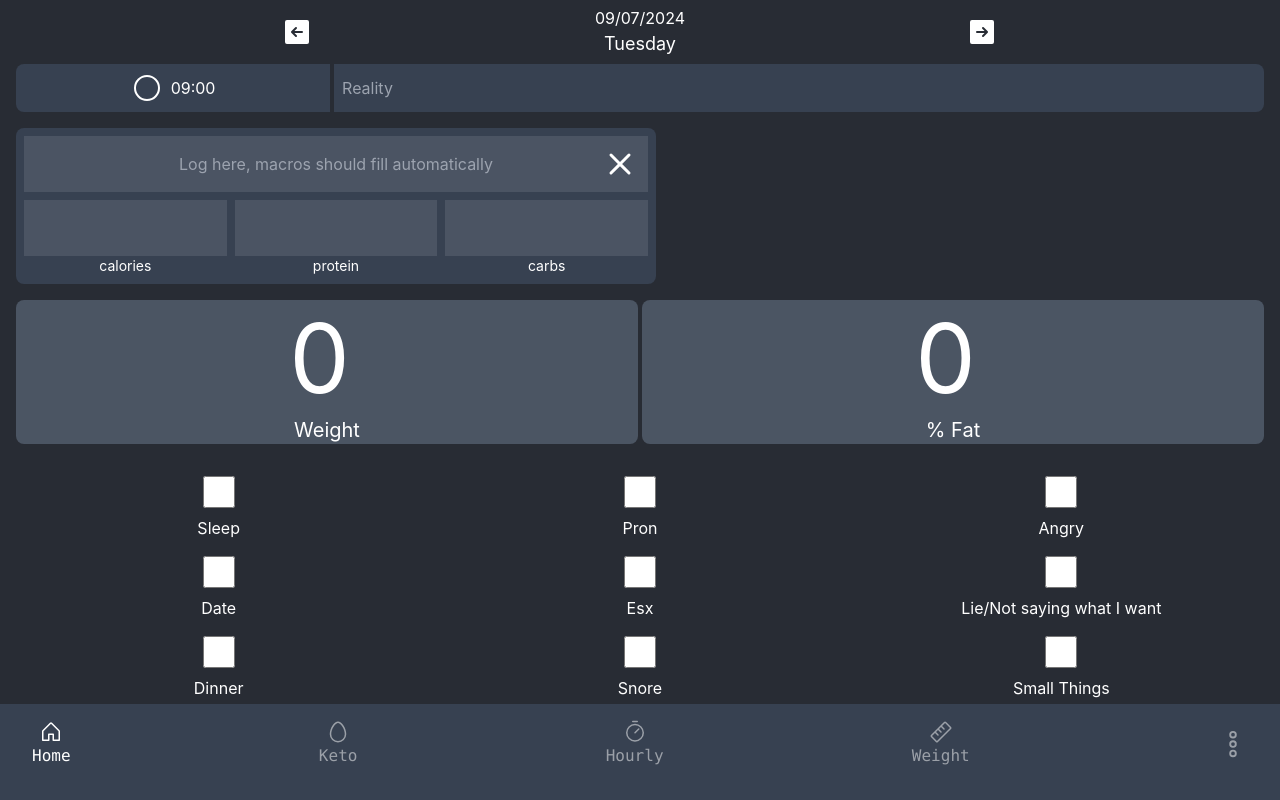
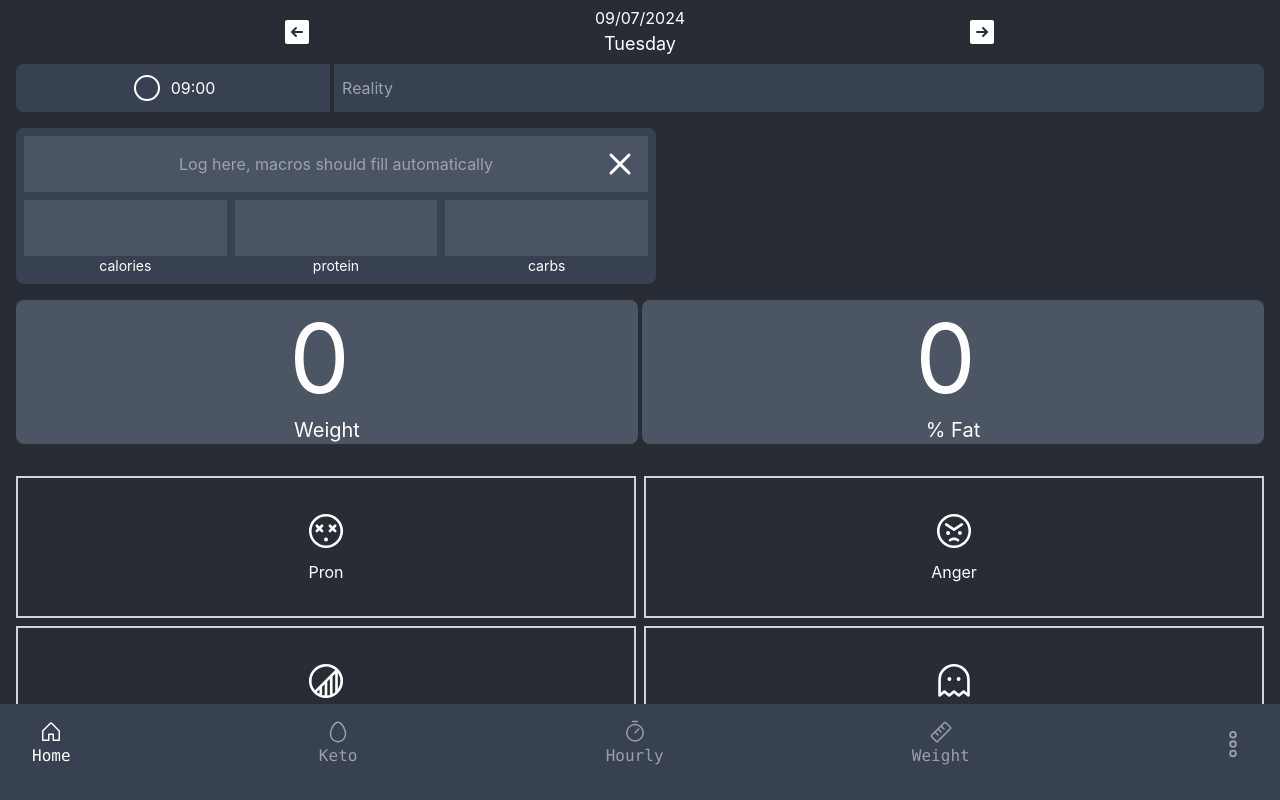
Before and after one commit to EliranSun/trackers, a React (Create React App) app: page / in a window 1280 px wide. Built offline with nearby package versions, Linux system fonts and the light colour scheme; no server answers; the database is empty.

Commit message:
Hub continued

```diff
--- a/src/features/hub/HubView.jsx
+++ b/src/features/hub/HubView.jsx
@@ -1,33 +1,60 @@
-import {useCallback, useEffect, useState} from "react";
-import {getHourlyLogs, getKetoLogs, getWeightLogs} from "../../utils/db";
+import {useCallback, useEffect, useMemo, useState} from "react";
+import {DbTables, getHourlyLogs, getKetoLogs, getLogs, getWeightLogs, setLog} from "../../utils/db";
 import {KetoEntry} from "../keto/KetoEntry";
 import {MetricInput} from "../weight/WeightView";
 import {HourEntry} from "../hourly/HourEntry";
 import {formatHour} from "../hourly/HourlyView";
+import {TrackerIcons, TrackerNames, Trackers, TrackerType} from "../../constants";
+import classNames from "classnames";
 
 const hour = new Date().getHours();
 
-const Checkbox = ({label, isChecked, onChange}) => {
+const Checkbox = ({label, date, icon: Icon, isChecked: initIsChecked = null, onChange}) => {
+    const [isChecked, setIsChecked] = useState(initIsChecked);
+
+    useEffect(() => {
+        const key = DbTables[label];
+        if (!key || !date) {
+            console.log({DbTables, label, date});
+            return;
+        }
+
+        getLogs(DbTables[label], date).then(data => {
+            if (data.length === 0) {
+                setIsChecked(null);
+                return;
+            }
+
+            setIsChecked(data[0].isMet);
+        });
+    }, []);
     return (
-        <div className="flex flex-col items-center gap-2">
-            <input
-                type="checkbox"
-                checked={isChecked}
-                onChange={onChange}
-                className="size-8"/>
+        <button
+            onClick={() => onChange(!isChecked)}
+            className={classNames({
+                "flex flex-col items-center gap-2 p-8": true,
+                "border-2 border-gray-300": true,
+                "bg-green-100 border-green-500": isChecked !== null && isChecked,
+                "bg-red-100 border-red-500": isChecked !== null && !isChecked,
+            })}>
+            {/*<input*/}
+            {/*    type="checkbox"*/}
+            {/*    checked={isChecked}*/}
+            {/*    onChange={onChange}*/}
+            {/*    className="size-8"/>*/}
+            <Icon size={42}/>
             <h2>{label}</h2>
-        </div>
+        </button>
     )
 }
 
 export const HubView = ({date, time}) => {
     const [ketoEntry, setKetoEntry] = useState({});
     const [hourEntry, setHourEntry] = useState({});
-    const [isSleepGoalMet, setIsSleepGoalMet] = useState(false);
-    const [weightEntry, setWeightEntry] = useState({
-        weight: 0,
-        fat: 0,
-    });
+    const [weightEntry, setWeightEntry] = useState({weight: 0, fat: 0,});
+    const checkboxTrackers = useMemo(() => {
+        return Object.values(Trackers).filter(tracker => tracker.type === TrackerType.CHECKBOX);
+    }, []);
 
     const fetch = useCallback(() => {
         getKetoLogs(date).then(data => {
@@ -100,43 +127,22 @@ export const HubView = ({date, time}) => {
                     onChange={value => setWeightEntry({...weightEntry, fat: value})}
                     label="% Fat"/>
             </div>
-            <div className="grid grid-cols-3 gap-4 py-8">
-                <Checkbox
-                    label="Sleep"
-                    isChecked={isSleepGoalMet}
-                    onChange={() => setIsSleepGoalMet(!isSleepGoalMet)}/>
-                <Checkbox
-                    label="Pron"
-                    isChecked={isSleepGoalMet}
-                    onChange={() => setIsSleepGoalMet(!isSleepGoalMet)}/>
-                <Checkbox
-                    label="Angry"
-                    isChecked={isSleepGoalMet}
-                    onChange={() => setIsSleepGoalMet(!isSleepGoalMet)}/>
-                <Checkbox
-                    label="Date"
-                    isChecked={isSleepGoalMet}
-                    onChange={() => setIsSleepGoalMet(!isSleepGoalMet)}/>
-                <Checkbox
-                    label="Esx"
-                    isChecked={isSleepGoalMet}
-                    onChange={() => setIsSleepGoalMet(!isSleepGoalMet)}/>
-                <Checkbox
-                    label="Lie/Not saying what I want"
-                    isChecked={isSleepGoalMet}
-                    onChange={() => setIsSleepGoalMet(!isSleepGoalMet)}/>
-                <Checkbox
-                    label="Dinner"
-                    isChecked={isSleepGoalMet}
-                    onChange={() => setIsSleepGoalMet(!isSleepGoalMet)}/>
-                <Checkbox
-                    label="Snore"
-                    isChecked={isSleepGoalMet}
-                    onChange={() => setIsSleepGoalMet(!isSleepGoalMet)}/>
-                <Checkbox
-                    label="Small Things"
-                    isChecked={isSleepGoalMet}
-                    onChange={() => setIsSleepGoalMet(!isSleepGoalMet)}/>
+            <div className="grid grid-cols-2 gap-2 justify-center py-8">
+                {checkboxTrackers.map(tracker => (
+                    <Checkbox
+                        key={tracker.name}
+                        label={tracker.name}
+                        icon={tracker.icon}
+                        date={date}
+                        isChecked={tracker.isChecked}
+                        onChange={async (isChecked) => {
+                            try {
+                                await setLog(date, tracker.name, isChecked);
+                            } catch (error) {
+                                console.error(error);
+                            }
+                        }}/>
+                ))}
             </div>
         </section>
     )
--- a/src/utils/db.js
+++ b/src/utils/db.js
@@ -1,24 +1,24 @@
-import { createClient } from "@supabase/supabase-js";
-import { addDays, format } from "date-fns";
+import {createClient} from "@supabase/supabase-js";
+import {TrackerNames} from "../constants";
 
 const supabase = createClient(process.env.REACT_APP_SUPABASE_URL, process.env.REACT_APP_SUPABASE_ANON_KEY);
 
 export const DbTables = {
-  KETO_LOGS: "keto_logs",
-  HOURLY_LOGS: "hourly_logs",
-  WEIGHT_LOGS: "weight_logs",
-  SLEEP_LOGS: "sleep_logs",
-  ANGER_LOGS: "anger_logs",
-  DINNER_LOGS: "dinner_logs",
-  DATES_LOGS: "dates_logs",
+    [TrackerNames.KETO]: "keto_logs",
+    [TrackerNames.HOURLY]: "hourly_logs",
+    [TrackerNames.WEIGHT]: "weight_logs",
+    [TrackerNames.SLEEP]: "sleep_logs",
+    [TrackerNames.ANGER]: "anger_logs",
+    [TrackerNames.DINNER]: "dinner_logs",
+    [TrackerNames.DATES]: "dates_logs",
 };
 
 export async function getKetoLogs(date) {
-  const { data, error } = await supabase
-    .from(DbTables.KETO_LOGS)
+    const {data, error} = await supabase
+        .from(DbTables[TrackerNames.KETO])
         .select("*")
         .eq("date", date)
-    .order("id", { ascending: false });
+        .order("id", {ascending: false});
 
     if (error) {
         console.error(error);
@@ -29,7 +29,9 @@ export async function getKetoLogs(date) {
 }
 
 export async function addKetoLog(date, log) {
-  const { data, error } = await supabase.from(DbTables.KETO_LOGS).insert({
+    const {data, error} = await supabase
+        .from(DbTables[TrackerNames.KETO])
+        .insert({
             date,
             name: log.name,
             calories: log.calories,
@@ -45,8 +47,8 @@ export async function addKetoLog(date, log) {
 }
 
 export async function deleteKetoLog(id) {
-  const { data, error } = await supabase
-    .from(DbTables.KETO_LOGS)
+    const {data, error} = await supabase
+        .from(DbTables[TrackerNames.KETO])
         .delete()
         .eq('id', id);
 
@@ -59,8 +61,8 @@ export async function deleteKetoLog(id) {
 }
 
 export async function editKetoLog(id, log) {
-  const { data, error } = await supabase
-    .from(DbTables.KETO_LOGS)
+    const {data, error} = await supabase
+        .from(DbTables[TrackerNames.KETO])
         .update({
             name: log.name,
             calories: log.calories,
@@ -77,8 +79,8 @@ export async function editKetoLog(id, log) {
 }
 
 export async function getHourlyLogs(date) {
-  const { data, error } = await supabase
-    .from(DbTables.HOURLY_LOGS)
+    const {data, error} = await supabase
+        .from(DbTables[TrackerNames.HOURLY])
         .select("*")
         .eq("date", date);
 
@@ -90,9 +92,9 @@ export async function getHourlyLogs(date) {
 }
 
 export async function updateHourlyIsApproved(id, isApproved) {
-  const { data, error } = await supabase
-    .from(DbTables.HOURLY_LOGS)
-    .update({ isApproved })
+    const {data, error} = await supabase
+        .from(DbTables[TrackerNames.HOURLY])
+        .update({isApproved})
         .eq('id', id);
 
     if (error) {
@@ -103,7 +105,9 @@ export async function updateHourlyIsApproved(id, isApproved) {
 }
 
 export async function InstantiateHours(date, hours) {
-  const { data, error } = await supabase.from(DbTables.HOURLY_LOGS).insert(hours.map(hour => ({
+    const {data, error} = await supabase
+        .from(DbTables[TrackerNames.HOURLY])
+        .insert(hours.map(hour => ({
             hour,
             date,
         })));
@@ -116,7 +120,9 @@ export async function InstantiateHours(date, hours) {
 }
 
 export async function updateExpectation(date, hour, text) {
-  const { data, error } = await supabase.from(DbTables.HOURLY_LOGS).update({ expectation: text })
+    const {data, error} = await supabase
+        .from(DbTables[TrackerNames.HOURLY])
+        .update({expectation: text})
         .eq('hour', hour)
         .eq('date', date);
 
@@ -128,7 +134,9 @@ export async function updateExpectation(date, hour, text) {
 }
 
 export async function updateReality(date, hour, text) {
-  const { data, error } = await supabase.from(DbTables.HOURLY_LOGS).update({ reality: text })
+    const {data, error} = await supabase
+        .from(DbTables[TrackerNames.HOURLY])
+        .update({reality: text})
         .eq('hour', hour)
         .eq('date', date);
 
@@ -140,11 +148,11 @@ export async function updateReality(date, hour, text) {
 }
 
 export async function getWeightLogs(date) {
-  const { data, error } = await supabase
-    .from(DbTables.WEIGHT_LOGS)
+    const {data, error} = await supabase
+        .from(DbTables[TrackerNames.WEIGHT])
         .select("*")
         .eq("date", date)
-    .order("id", { ascending: false });
+        .order("id", {ascending: false});
 
     if (error) {
         console.error(error);
@@ -155,7 +163,9 @@ export async function getWeightLogs(date) {
 }
 
 export async function addWeightLog(date, log) {
-  const { data, error } = await supabase.from(DbTables.WEIGHT_LOGS).insert({
+    const {data, error} = await supabase
+        .from(DbTables[TrackerNames.WEIGHT])
+        .insert({
             date,
             weight: log.weight,
             fat: log.fat,
@@ -169,8 +179,8 @@ export async function addWeightLog(date, log) {
 }
 
 export async function editWeightLog(id, log) {
-  const { data, error } = await supabase
-    .from(DbTables.WEIGHT_LOGS)
+    const {data, error} = await supabase
+        .from(DbTables[TrackerNames.WEIGHT])
         .update({
             weight: log.weight,
             fat: log.fat,
@@ -184,11 +194,12 @@ export async function editWeightLog(id, log) {
     return data;
 }
 
-export async function getLogs(dbName) {
-  const { data, error } = await supabase
+export async function getLogs(dbName, date) {
+    const {data, error} = await supabase
         .from(dbName)
         .select("*")
-    .order("id", { ascending: false });
+        .eq("date", date)
+        .order("id", {ascending: false});
 
     if (error) {
         console.error(error);
@@ -200,9 +211,9 @@ export async function getLogs(dbName) {
 
 export async function setLog(dbName, date, isTargetMet, id) {
     if (id) {
-    const { data, error } = await supabase
+        const {data, error} = await supabase
             .from(dbName)
-      .update({ isMet: isTargetMet })
+            .update({isMet: isTargetMet})
             .eq('id', id);
 
         if (error) {
@@ -213,7 +224,7 @@ export async function setLog(dbName, date, isTargetMet, id) {
         return data;
     }
 
-  const { data, error } = await supabase.from(dbName).insert({
+    const {data, error} = await supabase.from(dbName).insert({
         date,
         isMet: isTargetMet,
     });
@@ -227,10 +238,10 @@ export async function setLog(dbName, date, isTargetMet, id) {
 }
 
 export async function getSleepLogs() {
-  const { data, error } = await supabase
-    .from(DbTables.SLEEP_LOGS)
+    const {data, error} = await supabase
+        .from(DbTables[TrackerNames.SLEEP])
         .select("*")
-    .order("id", { ascending: false });
+        .order("id", {ascending: false});
 
     if (error) {
         console.error(error);
@@ -242,9 +253,9 @@ export async function getSleepLogs() {
 
 export async function setSleepLog(date, isTargetMet, id) {
     if (id) {
-    const { data, error } = await supabase
-      .from(DbTables.SLEEP_LOGS)
-      .update({ isMet: isTargetMet })
+        const {data, error} = await supabase
+            .from(DbTables[TrackerNames.SLEEP])
+            .update({isMet: isTargetMet})
             .eq('id', id);
 
         if (error) {
@@ -255,7 +266,9 @@ export async function setSleepLog(date, isTargetMet, id) {
         return data;
     }
 
-  const { data, error } = await supabase.from(DbTables.SLEEP_LOGS).insert({
+    const {data, error} = await supabase
+        .from(DbTables[TrackerNames.SLEEP])
+        .insert({
             date,
             isMet: isTargetMet,
         });
```
Also changed, not shown: src/constants/index.js (+69 -0 lines). Lines whose indentation alone changed are shown as unchanged.
